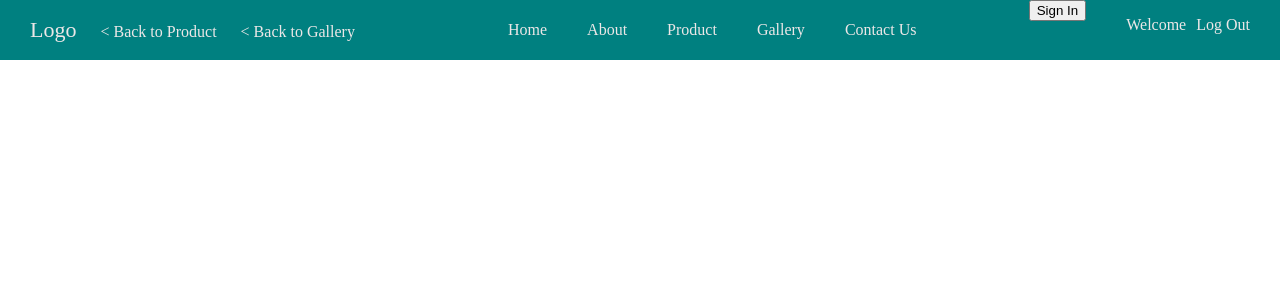
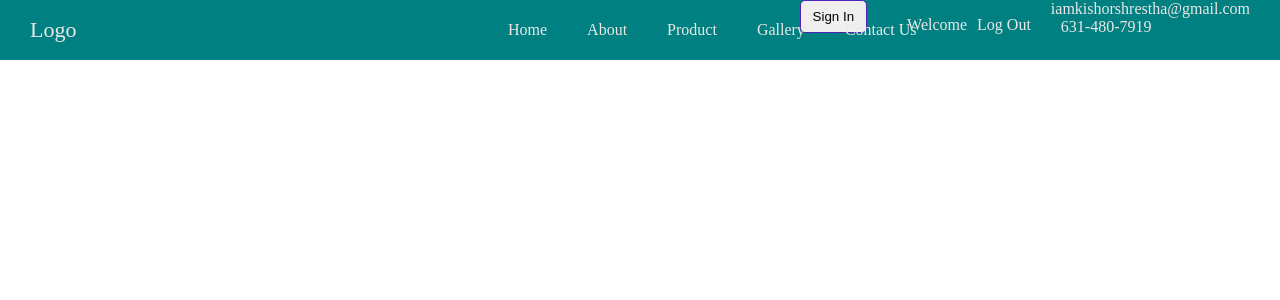
Before and after one commit to kishorshrestha21/angular-ivy-pro, an Angular app: page / in a window 1280 px wide. Shown: the top 300 px of the page. Built offline with nearby package versions, Linux system fonts and the light colour scheme.

Commit message:
add contact detail

```diff
--- a/src/app/header/header.component.css
+++ b/src/app/header/header.component.css
@@ -30,6 +30,22 @@ header{
 .signBtn{
     height:60px;
   line-height: 60px;
+
+}
+
+.signBtn button{
+  background-color: none;
+  border: 1px solid rgb(76, 36, 185);
+  padding:8px  12px;
+  border-radius: 5px;
+  transition: 0.5s;
+  cursor: pointer;
+}
+
+.signBtn button:hover{
+  background-color: rgb(76, 36, 185);
+    color:#ece7e7;
+    border: 1px solid #ece7e7;
 }
 
 ul{
--- a/src/app/header/header.component.html
+++ b/src/app/header/header.component.html
@@ -1,8 +1,11 @@
 <header>
   <div class="leftBlock">
     <a href="" class="logo">Logo</a>
+    <ng-container *ngIf = "goBackLink">
       <a href="" class="back">	&#60; Back to Product</a>
       <a href="" class="back"> 	&#60; Back to Gallery</a>
+    </ng-container>
+
   </div>
 
   <div class="centerBlock">
@@ -10,6 +13,7 @@
   </div>
 
   <div class="rightBlock">
+    <ng-container *ngIf = "logInBlock">
        <div class="signBtn">
           <button>Sign In</button>
         </div>
@@ -18,5 +22,13 @@
           <li>Welcome</li>
           <li><a href="">Log Out</a></li>
         </ul>
+
+    </ng-container>
+
+    <div class="contact">
+      <li><a href="mailto:iamkishorshrestha@gmail.com">iamkishorshrestha@gmail.com</a></li>
+      <li><a href="tel:631-480-7919"></a>631-480-7919</li>
     </div>
+  </div>
+
 </header>
--- a/src/app/header/header.component.ts
+++ b/src/app/header/header.component.ts
@@ -6,7 +6,8 @@ import { Component, OnInit } from '@angular/core';
   styleUrls: ['./header.component.css']
 })
 export class HeaderComponent implements OnInit {
-
+goBackLink:boolean = false;
+logInBlock:boolean = true;
   constructor() { }
 
   ngOnInit() {
```
Lines whose indentation alone changed are shown as unchanged.
